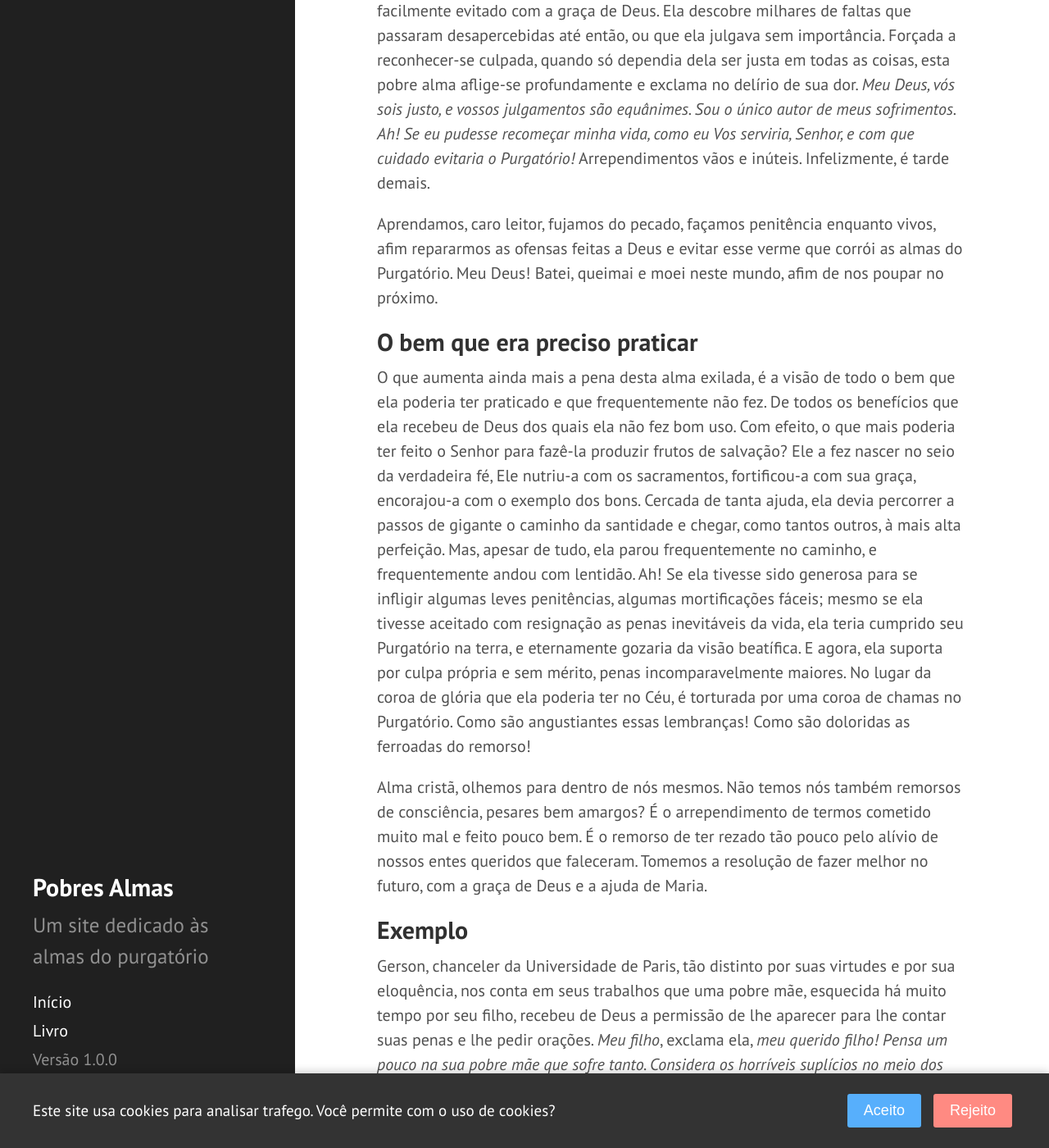
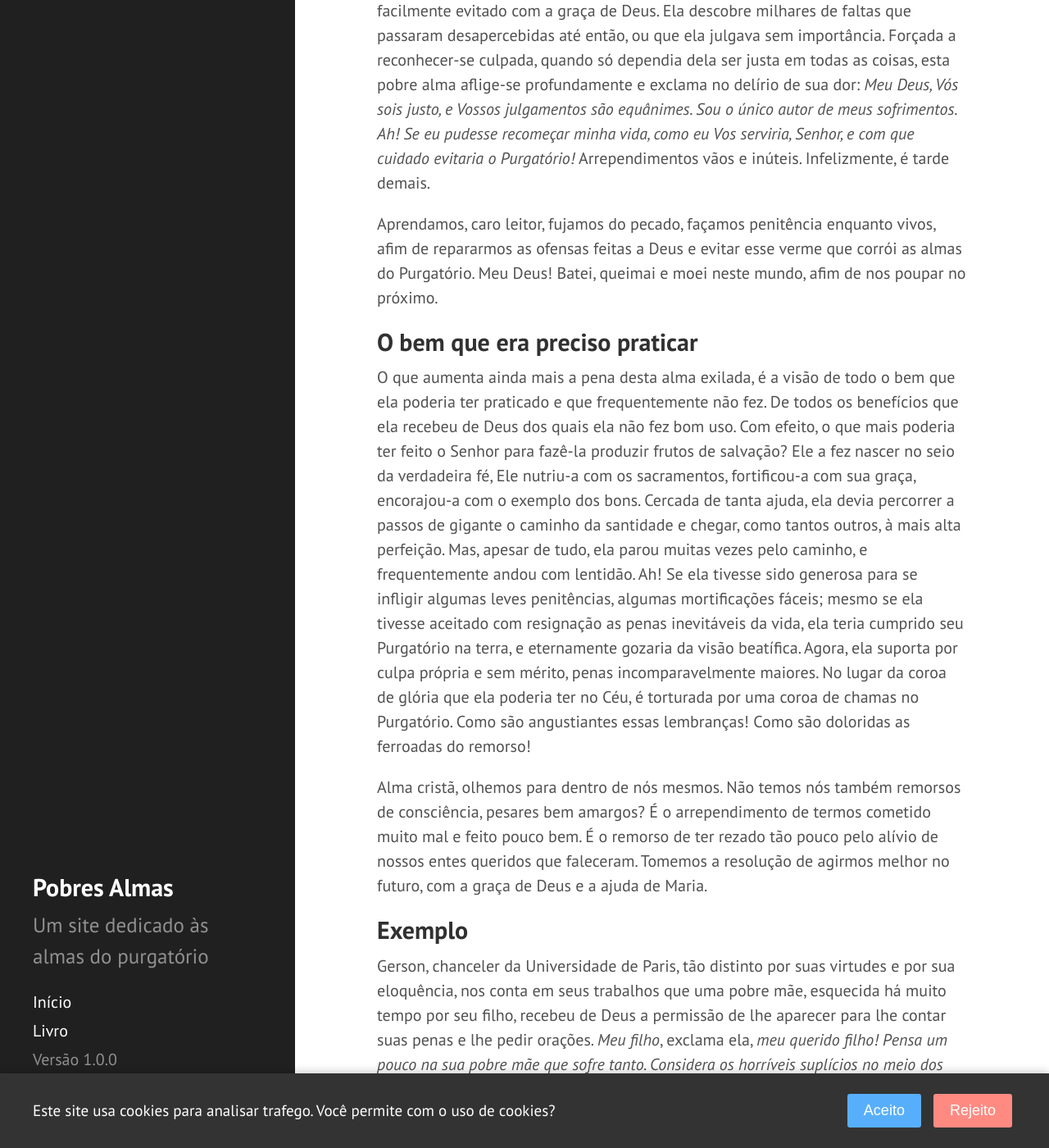
Before and after one commit to daniel-ufabc/poor-souls, a Jekyll site: the page built from _book/dia07.md, in a window 1280 px wide and 1400 px high, scrolled down 690 px. Shown: the whole window at 82% size. Built offline with Jekyll 4.4.1, drawn with Linux system fonts in a browser that asks for light colours; some of the changed text lies outside the part shown.

Commit message:
minor fixes chapters 7 and 8

```diff
--- a/_book/dia07.md
+++ b/_book/dia07.md
@@ -13,23 +13,23 @@
 ## O mal que era preciso evitar
 
 
-Os tormentos de que acabamos de falar não são, infelizmente, os únicos que torturam as Almas retidas no lugar de expiação. Elas provam ainda a tristeza, a desolação, os arrependimentos amargos, as censuras pungentes da consciência culpada, mil vezes mais insuportáveis para elas do que as dores do fogo material que as faz sofrer sem as consumir. _No inferno_, diz o Evangelho, _o verme que rói os réprobos jamais morre_. No reino do Purgatório, ele morrerá certamente um dia, mas enquanto ele vive, ele morde cruelmente e rasga de maneira pavorosa as vítimas desafortunadas de quem ele se tornou o carrasco. É horrível a luta de de uma alma que carrega o remorso. Do fundo de sua masmorra, essa alma cativa lança um olhar doloroso sobre toda a sua existência aqui na terra, e à luz das chamas que a envolvem, ela vê distintamente todo o mal que ela cometeu e que poderia ter facilmente evitado com a graça de Deus. Ela descobre milhares de faltas que passaram desapercebidas até então, ou que ela julgava sem importância. Forçada a reconhecer-se culpada, quando só dependia dela ser justa em todas as coisas, esta pobre alma aflige-se profundamente e exclama no delírio de sua dor. _Meu Deus, vós sois justo, e vossos julgamentos são equânimes. Sou o único autor de meus sofrimentos. Ah! Se eu pudesse recomeçar minha vida, como eu Vos serviria, Senhor, e com que cuidado evitaria o Purgatório!_ Arrependimentos vãos e inúteis. Infelizmente, é tarde demais.
+Os tormentos de que acabamos de falar não são, infelizmente, os únicos que torturam as almas retidas no lugar de expiação. Elas provam ainda a tristeza, a desolação, os arrependimentos amargos, as censuras pungentes da consciência culpada, mil vezes mais insuportáveis para elas do que as dores do fogo material que as faz sofrer sem as consumir. _No inferno_, diz o Evangelho, _o verme que rói os réprobos jamais morre_. No reino do Purgatório, ele morrerá certamente um dia, mas enquanto ele vive, ele morde cruelmente e rasga de maneira pavorosa as vítimas desafortunadas de quem ele se tornou o carrasco. É horrível a luta de de uma alma que carrega o remorso. Do fundo de sua masmorra, essa alma cativa lança um olhar doloroso sobre toda a sua existência aqui na terra, e à luz das chamas que a envolvem, ela vê distintamente todo o mal que ela cometeu e que poderia ter facilmente evitado com a graça de Deus. Ela descobre milhares de faltas que passaram desapercebidas até então, ou que ela julgava sem importância. Forçada a reconhecer-se culpada, quando só dependia dela ser justa em todas as coisas, esta pobre alma aflige-se profundamente e exclama no delírio de sua dor: _Meu Deus, Vós sois justo, e Vossos julgamentos são equânimes. Sou o único autor de meus sofrimentos. Ah! Se eu pudesse recomeçar minha vida, como eu Vos serviria, Senhor, e com que cuidado evitaria o Purgatório!_ Arrependimentos vãos e inúteis. Infelizmente, é tarde demais.
 
-Aprendamos, caro leitor, fujamos do pecado, façamos penitência enquanto vivos, afim repararmos as ofensas feitas a Deus e evitar esse verme que corrói as almas do Purgatório. Meu Deus! Batei, queimai e moei neste mundo, afim de nos poupar no próximo.
+Aprendamos, caro leitor, fujamos do pecado, façamos penitência enquanto vivos, afim de repararmos as ofensas feitas a Deus e evitar esse verme que corrói as almas do Purgatório. Meu Deus! Batei, queimai e moei neste mundo, afim de nos poupar no próximo.
 
 
 ## O bem que era preciso praticar
 
 
-O que aumenta ainda mais a pena desta alma exilada, é a visão de todo o bem que ela poderia ter praticado e que frequentemente não fez. De todos os benefícios que ela recebeu de Deus dos quais ela não fez bom uso. Com efeito, o que mais poderia ter feito o Senhor para fazê-la produzir frutos de salvação? Ele a fez nascer no seio da verdadeira fé, Ele nutriu-a com os sacramentos, fortificou-a com sua graça, encorajou-a com o exemplo dos bons. Cercada de tanta ajuda, ela devia percorrer a passos de gigante o caminho da santidade e chegar, como tantos outros, à mais alta perfeição. Mas, apesar de tudo, ela parou frequentemente no caminho, e frequentemente andou com lentidão. Ah! Se ela tivesse sido generosa para se infligir algumas leves penitências, algumas mortificações fáceis; mesmo se ela tivesse aceitado com resignação as penas inevitáveis da vida, ela teria cumprido seu Purgatório na terra, e eternamente gozaria da visão beatífica. E agora, ela suporta por culpa própria e sem mérito, penas incomparavelmente maiores. No lugar da coroa de glória que ela poderia ter no Céu, é torturada por uma coroa de chamas no Purgatório. Como são angustiantes essas lembranças! Como são doloridas as ferroadas do remorso!
+O que aumenta ainda mais a pena desta alma exilada, é a visão de todo o bem que ela poderia ter praticado e que frequentemente não fez. De todos os benefícios que ela recebeu de Deus dos quais ela não fez bom uso. Com efeito, o que mais poderia ter feito o Senhor para fazê-la produzir frutos de salvação? Ele a fez nascer no seio da verdadeira fé, Ele nutriu-a com os sacramentos, fortificou-a com sua graça, encorajou-a com o exemplo dos bons. Cercada de tanta ajuda, ela devia percorrer a passos de gigante o caminho da santidade e chegar, como tantos outros, à mais alta perfeição. Mas, apesar de tudo, ela parou muitas vezes pelo caminho, e frequentemente andou com lentidão. Ah! Se ela tivesse sido generosa para se infligir algumas leves penitências, algumas mortificações fáceis; mesmo se ela tivesse aceitado com resignação as penas inevitáveis da vida, ela teria cumprido seu Purgatório na terra, e eternamente gozaria da visão beatífica. Agora, ela suporta por culpa própria e sem mérito, penas incomparavelmente maiores. No lugar da coroa de glória que ela poderia ter no Céu, é torturada por uma coroa de chamas no Purgatório. Como são angustiantes essas lembranças! Como são doloridas as ferroadas do remorso!
 
-Alma cristã, olhemos para dentro de nós mesmos. Não temos nós também remorsos de consciência, pesares bem amargos? É o arrependimento de termos cometido muito mal e feito pouco bem. É o remorso de ter rezado tão pouco pelo alívio de nossos entes queridos que faleceram. Tomemos a resolução de fazer melhor no futuro, com a graça de Deus e a ajuda de Maria.
+Alma cristã, olhemos para dentro de nós mesmos. Não temos nós também remorsos de consciência, pesares bem amargos? É o arrependimento de termos cometido muito mal e feito pouco bem. É o remorso de ter rezado tão pouco pelo alívio de nossos entes queridos que faleceram. Tomemos a resolução de agirmos melhor no futuro, com a graça de Deus e a ajuda de Maria.
 
 
 ## Exemplo
 
 Gerson, chanceler da Universidade de Paris, tão distinto por suas virtudes e por sua eloquência, nos conta em seus trabalhos que uma pobre mãe, esquecida há muito tempo por seu filho, recebeu de Deus a permissão de lhe aparecer para lhe contar suas penas e lhe pedir orações. _Meu filho_,
-exclama ela, _meu querido filho! Pensa um pouco na sua pobre mãe que sofre tanto. Considera os horríveis suplícios no meio dos quais a justiça de Deus me faz expiar as faltas de minha vida mortal. O mais insuportável de todos é o remorso, o arrependimento de ter amado tão pouco a Deus que me cumulou de tantas graças. Haver ofendido um Deus tão grande, tão santo, um juiz tão iluminado, um pai tão amoroso, um benfeitor tão generoso! Ah! Esse pensamento me oprime e me mata a cada instante. Este verme roedor é como um punhal afiado que me trespassa sem me matar, que me tortura dia e noite e me arranca lágrimas de sangue. Contudo, sou forçada a exclamar, batendo sem cessar no peito: Meu Deus, vós sois justo e equitativo; se sofro cruelmente, é por minha culpa, é por minha máxima culpa! Ó meu filho, se ainda me ama, tem piedade de mim, arranca este punhal, livra-me deste verme roedor, abra-me o céu. Peço-lhe ainda, meu caro filho, que sirva a Deus melhor que sua mãe, que morra com lágrimas nos olhos e contrição no coração!_
+exclama ela, _meu querido filho! Pensa um pouco na sua pobre mãe que sofre tanto. Considera os horríveis suplícios no meio dos quais a justiça de Deus me faz expiar as faltas de minha vida mortal. O mais insuportável de todos é o remorso, o arrependimento de ter amado tão pouco a Deus que me cumulou de tantas graças. Haver ofendido um Deus tão grande, tão santo, um juiz tão iluminado, um pai tão amoroso, um benfeitor tão generoso! Ah! Esse pensamento me oprime e me mata a cada instante. Este verme roedor é como um punhal afiado que me trespassa sem me matar, que me tortura dia e noite e me arranca lágrimas de sangue. Contudo, sou forçada a exclamar, batendo sem cessar no peito: Meu Deus, Vós sois justo e equitativo. Se sofro cruelmente, é por minha culpa, é por minha máxima culpa! Ó meu filho, se ainda me ama, tem piedade de mim, arranca este punhal, livra-me deste verme roedor, abra-me o céu. Peço-lhe ainda, meu caro filho, que sirva a Deus melhor que sua mãe, que morra com lágrimas nos olhos e contrição no coração!_
 
 Fiel a estes avisos, a criança orou muito por sua mãe e morreu ela mesma como predestinada.
 
```
Also changed, not shown: _book/dia08.md (+4 -4 lines), 5 other files.
